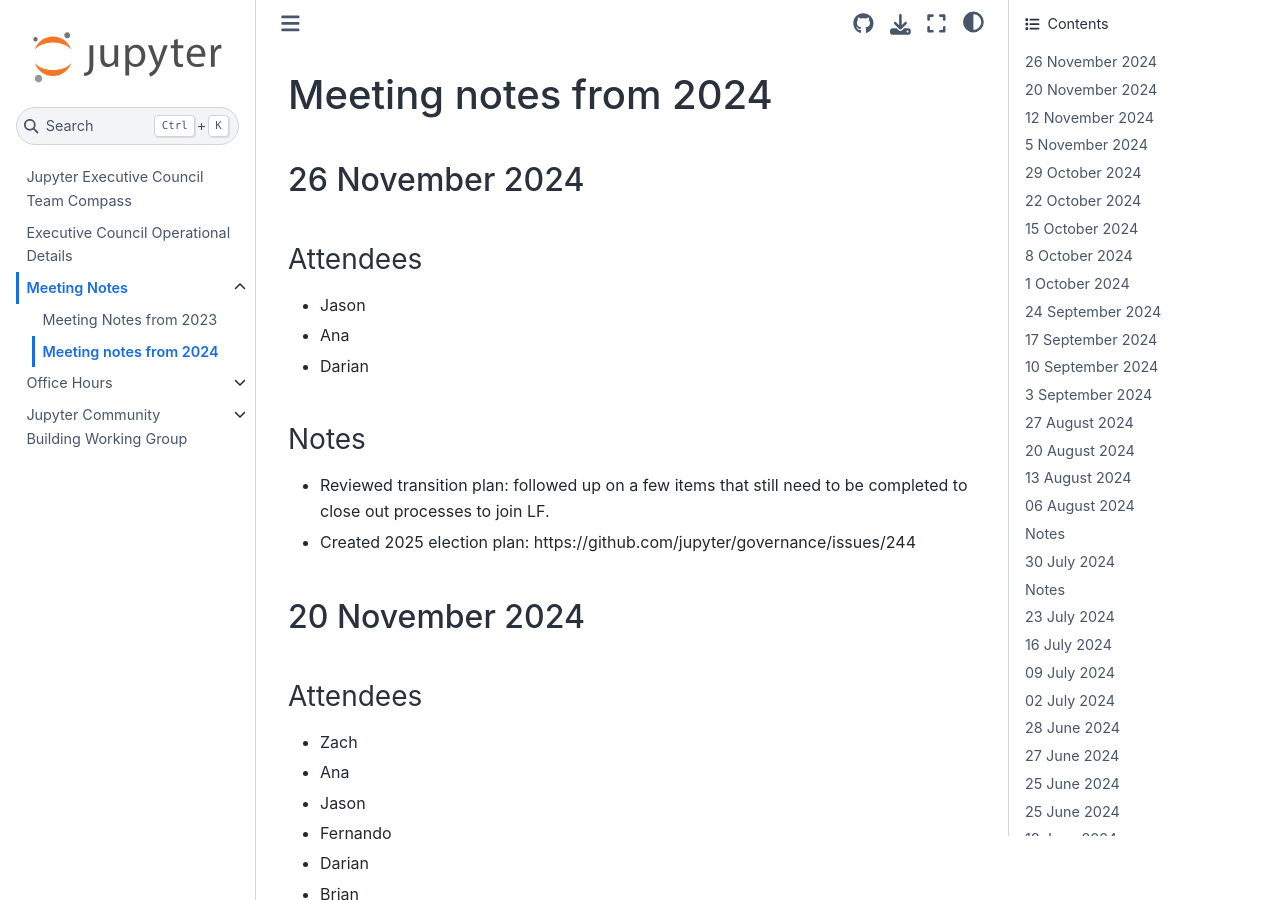
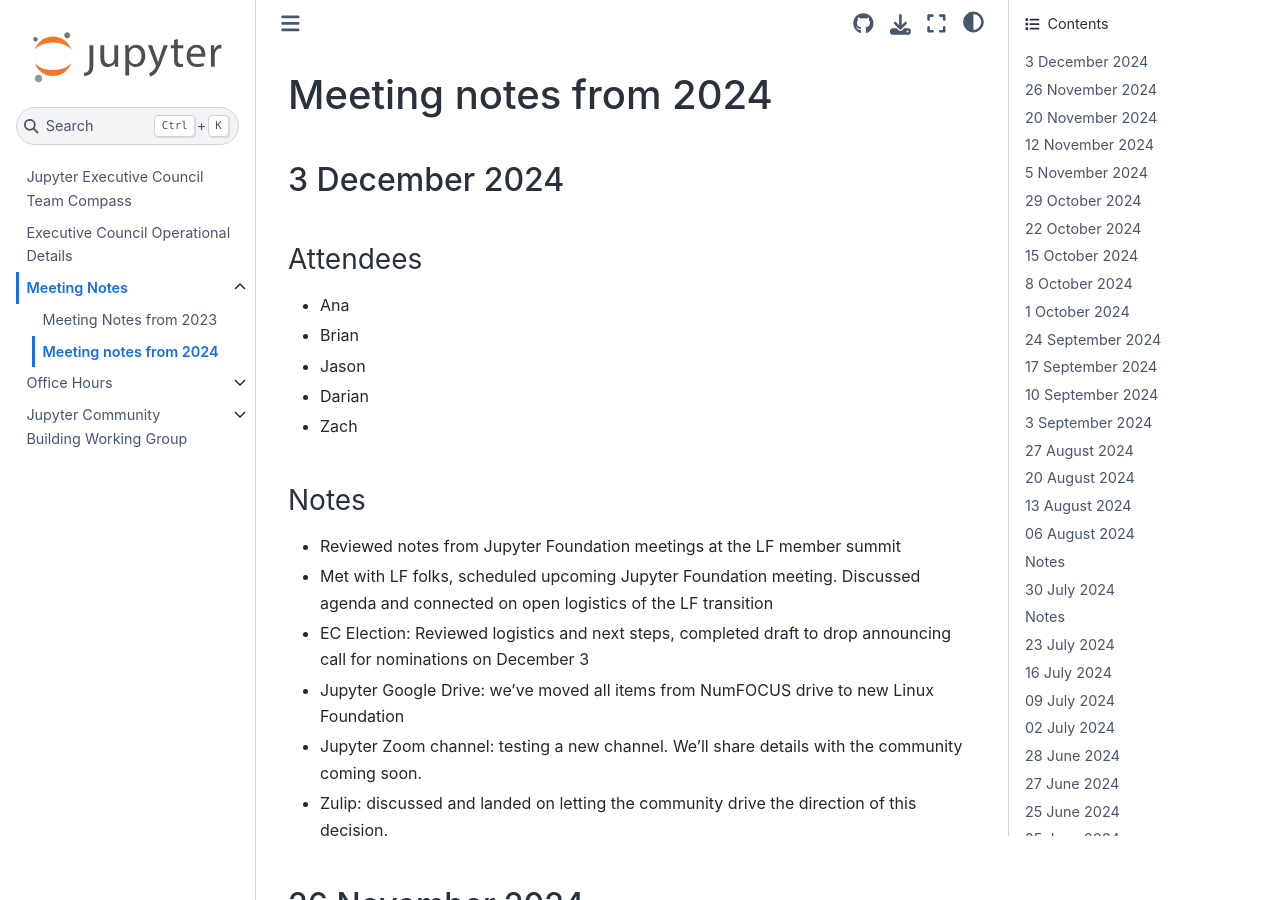
Before and after one commit to jupyter-governance/ec-team-compass, a Sphinx documentation site: the page built from docs/meeting_notes/2024.md, in a window 1280 px wide and 900 px high. Built offline with Sphinx 7.4.7 and the Sphinx Book theme 1.1.4, drawn with Linux system fonts in a browser that asks for light colours.

Commit message:
Add 20241203

```diff
--- a/docs/meeting_notes/2024.md
+++ b/docs/meeting_notes/2024.md
@@ -1,4 +1,21 @@
 # Meeting notes from 2024
+
+## 3 December 2024
+
+### Attendees
+- Ana
+- Brian
+- Jason
+- Darian
+- Zach
+
+### Notes
+- Reviewed notes from Jupyter Foundation meetings at the LF member summit
+- Met with LF folks, scheduled upcoming Jupyter Foundation meeting. Discussed agenda and connected on open logistics of the LF transition
+- EC Election: Reviewed logistics and next steps, completed draft to drop announcing call for nominations on December 3
+- Jupyter Google Drive: we've moved all items from NumFOCUS drive to new Linux Foundation
+- Jupyter Zoom channel: testing a new channel. We'll share details with the community coming soon.
+- Zulip: discussed and landed on letting the community drive the direction of this decision.
 
 ## 26 November 2024
 
```
